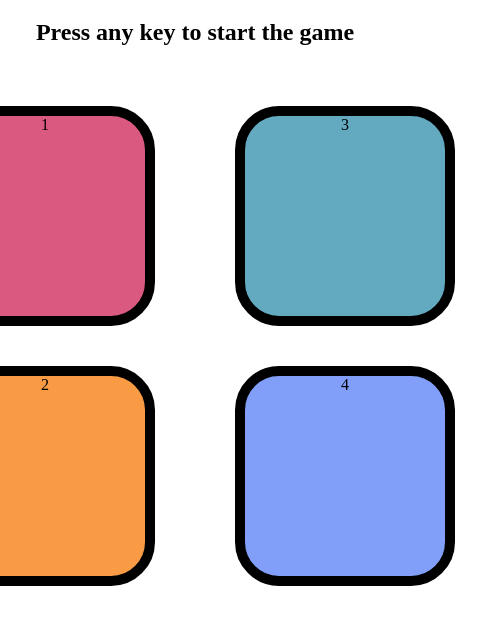
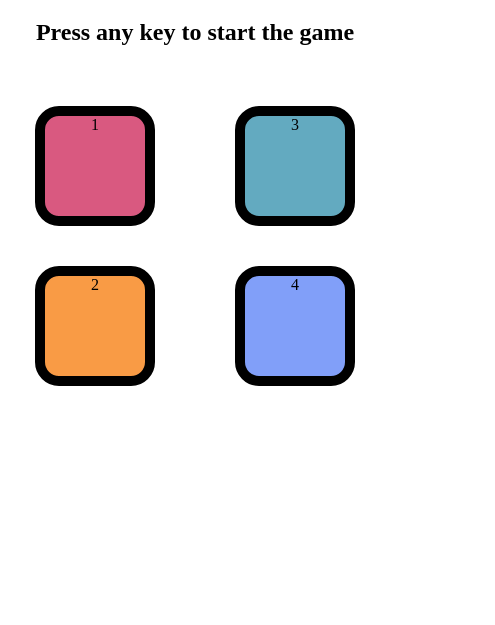
Before and after one commit to v5544/Simon-Game, a plain HTML site: page index.html in a window 390 px wide. Shown: the part 61-686 px from the top of the page, 495 px wide, since content can reach past the window. Drawn offline with Linux system fonts and the light colour scheme.

Commit message:
initial commit

```diff
--- a/style.css
+++ b/style.css
@@ -13,6 +13,7 @@ body{
 .btn-container{
     display: flex;
     justify-content: center;
+    align-items: center;
 }
 
 .red{
@@ -38,3 +39,13 @@ body{
 .userflash{
     background-color: green;
 }
+
+@media  (max-width: 400px   ) {
+    .btn{
+        height: 100px;
+        width: 100px;
+
+    }
+
+
+}
```
